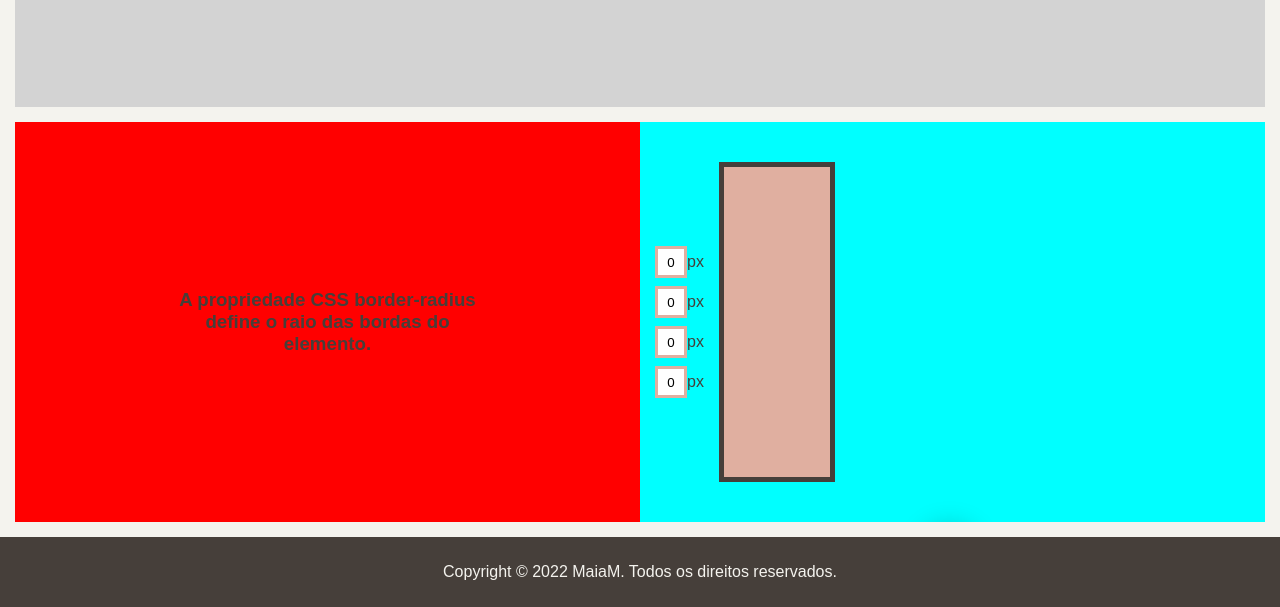
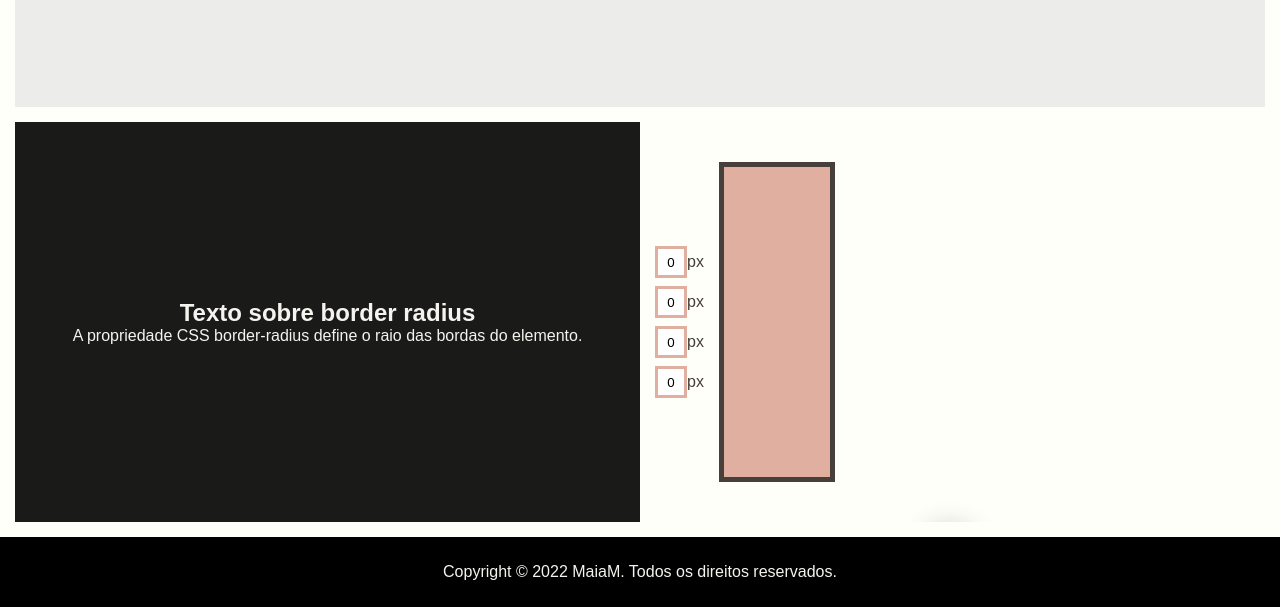
Before and after one commit to maiam/Border-radius-AppIdeas, a plain HTML site: page index.html in a window 1280 px wide. Shown: the part 288-895 px from the top of the page. Drawn offline with Linux system fonts and the light colour scheme.

Commit message:
layout changes

```diff
--- a/index.html
+++ b/index.html
@@ -24,7 +24,8 @@
         </div>
         <div class="main-body">
             <section class="section-left">
-                <h3>A propriedade CSS border-radius define o raio das bordas do elemento. </h3>
+                <h2>Texto sobre border radius</h2>
+                <p>A propriedade CSS border-radius define o raio das bordas do elemento. </p>
             </section>
 
             <section class="section-right">
--- a/style.css
+++ b/style.css
@@ -5,7 +5,8 @@
     --ff-primary: Arial, Helvetica, sans-serif;
     --clr-dark: #463F3A;
     --clr-light: #F4F3EE;
-    --bg-secundary: #8A817C;
+    --bg-primary: #fffffa;
+    --bg-secundary: black;
 }
 
 /* all */
@@ -19,7 +20,7 @@ body{
     color: var(--clr-dark);
     font-size: 16px;
     font-family: var(--ff-primary);
-    background-color: var(--clr-light);
+    background-color: var(--bg-primary);
 }
 
 input:focus {
@@ -55,7 +56,7 @@ input:focus {
     height: 300px;
     margin: 15px;
 
-    background-color: lightgrey;
+    background-color: rgba(211, 211, 211, 0.432);
 }
 .main-header h1{
     padding: 0 0 25px 0;
@@ -69,18 +70,19 @@ input:focus {
     align-items: center;
 
     overflow: hidden;
-    background-color: blueviolet;
+}
 
-}
 .section-left {
     width: 50vw;
     height: 100%;
     display: flex;
     justify-content: center;
     align-items: center;
+    flex-direction: column;
 
+    color: #F4F3EE;
     text-align: center;
-    background-color: red;
+    background-color: rgba(2, 2, 2, 0.9);
 }
 
 .section-left > h3 {
@@ -93,8 +95,6 @@ input:focus {
     display: flex;
     justify-content: center;
     align-items: center;
-
-    background-color: aqua;
 }
 
 .square {
@@ -432,10 +432,7 @@ span::after{
 /* footer */
 .l-footer {
     width: 100%;
-    height: 4.375rem;
-    /* position: fixed;
-    bottom: 0; */
-
+    height: 70px;
     text-align: center;
     color: #F4F3EE;
 
@@ -443,5 +440,5 @@ span::after{
     align-items: center;
     justify-content: center;
 
-    background-color:  #463F3A;
+    background-color: var(--bg-secundary);
 }
```
